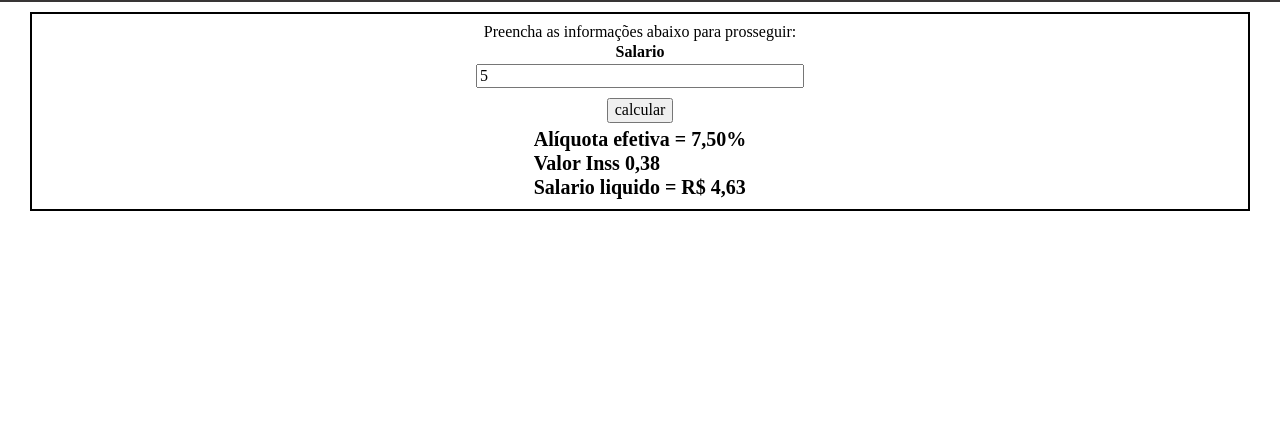
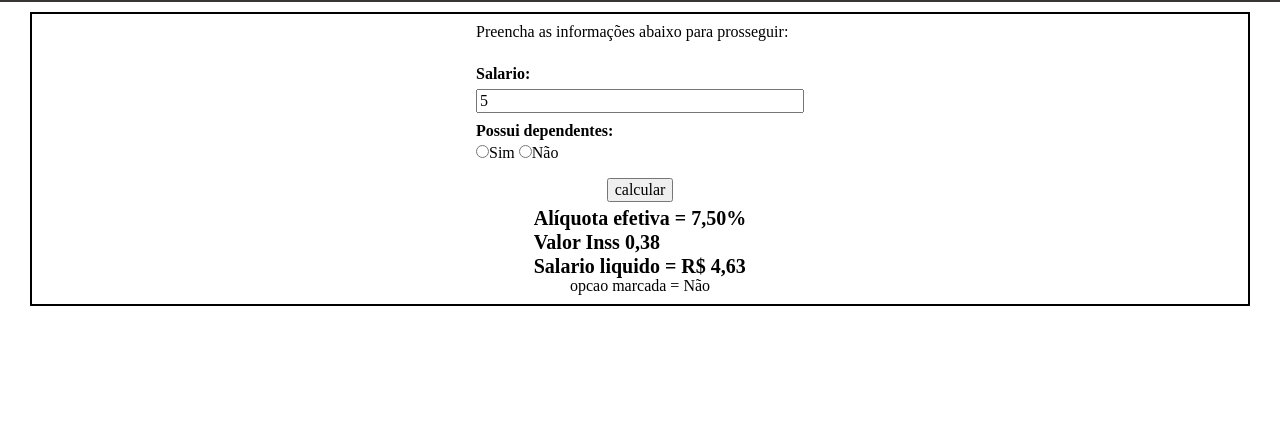
Before and after one commit to brunojyyh/Calculo_folha_de_pagamento, a plain HTML site: page index.html in a window 1280 px wide. Both pictures are taken after typing "5" into the empty fields and a click on the button "calcular". Shown: the part 148-595 px from the top of the page. Drawn offline with Linux system fonts and the light colour scheme.

Commit message:
Version 0.4

```diff
--- a/assets/calculo.js
+++ b/assets/calculo.js
@@ -9,6 +9,7 @@ function calcular(){
     let inss = 0;
     let aliquota = 0;
     var resultado = document.getElementById("resultado");
+    var teste = document.getElementById("teste")
     if(salario.value.length > 0) {
         if (salarioValor <= 1100) {
             aliquota = 0.075 * 100;
@@ -34,7 +35,7 @@ function calcular(){
             faixa4 = (salarioValor - 3305.22) * 0.14;
             aliquota = ((faixa1 + faixa2 + faixa3 + faixa4) / salarioValor) * 100;
             inss = (salarioValor * (aliquota / 100)).toFixed(2).replace('.', ',');
-            salarioLiquido = salarioValor - (faixa1 + faixa2 + faixa3 - faixa4);
+            salarioLiquido = salarioValor - (faixa1 + faixa2 + faixa3 + faixa4);
         } else {
             aliquota = 11.68;
             inss = ((aliquota * 6433.57) / 100).toFixed(2).replace('.', ',');
@@ -44,6 +45,11 @@ function calcular(){
     }else {
         window.alert('salario nao informado')
     }
+    if(document.getElementById('sim').checked) {
+        teste.innerHTML = `opcao  marcada = SIM `
+    } else {
+        teste.innerHTML = `opcao marcada = Não`
+    }
     resultado.innerHTML = `Alíquota efetiva = ${aliquota.toFixed(2).replace('.', ',')}% <br> Valor Inss ${inss} <br> Salario liquido = R$ ${salarioLiquido.toFixed(2).replace('.', ',')}`
 
 
--- a/assets/css/style.css
+++ b/assets/css/style.css
@@ -38,12 +38,14 @@ body {
     justify-content: center;
 
 }
-.caixa label {
-    line-height: 1.5;
+.caixa__titulo {
+    width: 328px;
+    padding-bottom: 20px;
+}
+.caixa__label {
+    line-height: 1.8;
     font-weight: bold;
-    display: block;
-
-
+    width: 328px;
 
 
 }
@@ -55,8 +57,27 @@ body {
     -webkit-appearance: none;
     margin: 0;
 }
+
+.caixa__paragrafo {
+    width: 328px;
+    text-align: left;
+    padding-top: 10px;
+    font-weight: bold;
+}
+.caixa__dependentes {
+    display: flex;
+    flex-direction: row;
+    flex-wrap: nowrap;
+}
+.dependentes__pergunta {
+    line-height: 1.8;
+}
 .caixa__botao {
     margin: 10px 0 4px 0;
+
+}
+.caixa__botao:hover {
+    cursor: pointer;
 }
 
 #resultado {
--- a/assets/tempCodeRunnerFile.js
+++ /dev/null
@@ -1,2 +0,0 @@
- resultado.innerHTML = ` A aliquota de inss  para o seu salario é 7,5% <br> <br> o salario liquido = R$
-            ${(salarioValor - (salarioValor * 0.075)).toFixed(2).replace('.',',') }`
--- a/index.html
+++ b/index.html
@@ -16,11 +16,20 @@
     </header>
     <main>
         <section class="caixa">
-            <h2>Preencha as informações abaixo para prosseguir:</h2>
-            <label for="salario">Salario</label>
+            <h2 class="caixa__titulo">Preencha as informações abaixo para prosseguir:</h2>
+            <label class="caixa__label" for="salario">Salario:</label>
             <input type="number" name="txtsalario" id="salario" placeholder="Informe o valor do salario">
+            <div class="caixa__depedentes">
+                <p class= "caixa__paragrafo">Possui dependentes:</p>
+                <label class="dependentes__pergunta" for="sim"><input class="" type="radio" name="sim" id="sim">Sim</label>
+                <label class="dependentes__pergunta" for="nao"><input class="" type="radio" name="sim" id="nao">Não</label>
+            </div>
             <input class="caixa__botao" type="button" value="calcular" onclick="calcular()">
+
             <div id="resultado">
+
+            </div>
+            <div id="teste" >
 
             </div>
 
```
